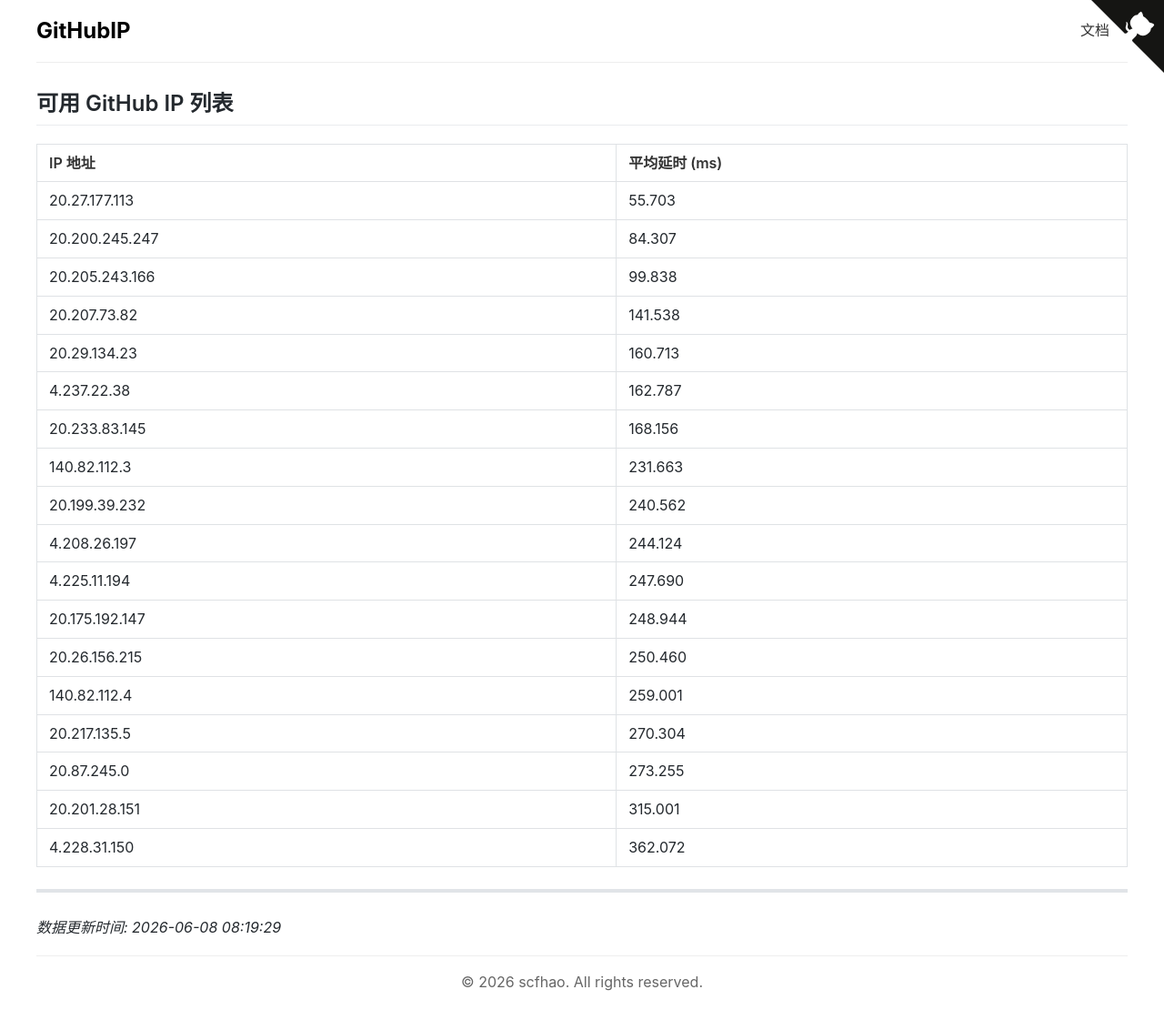
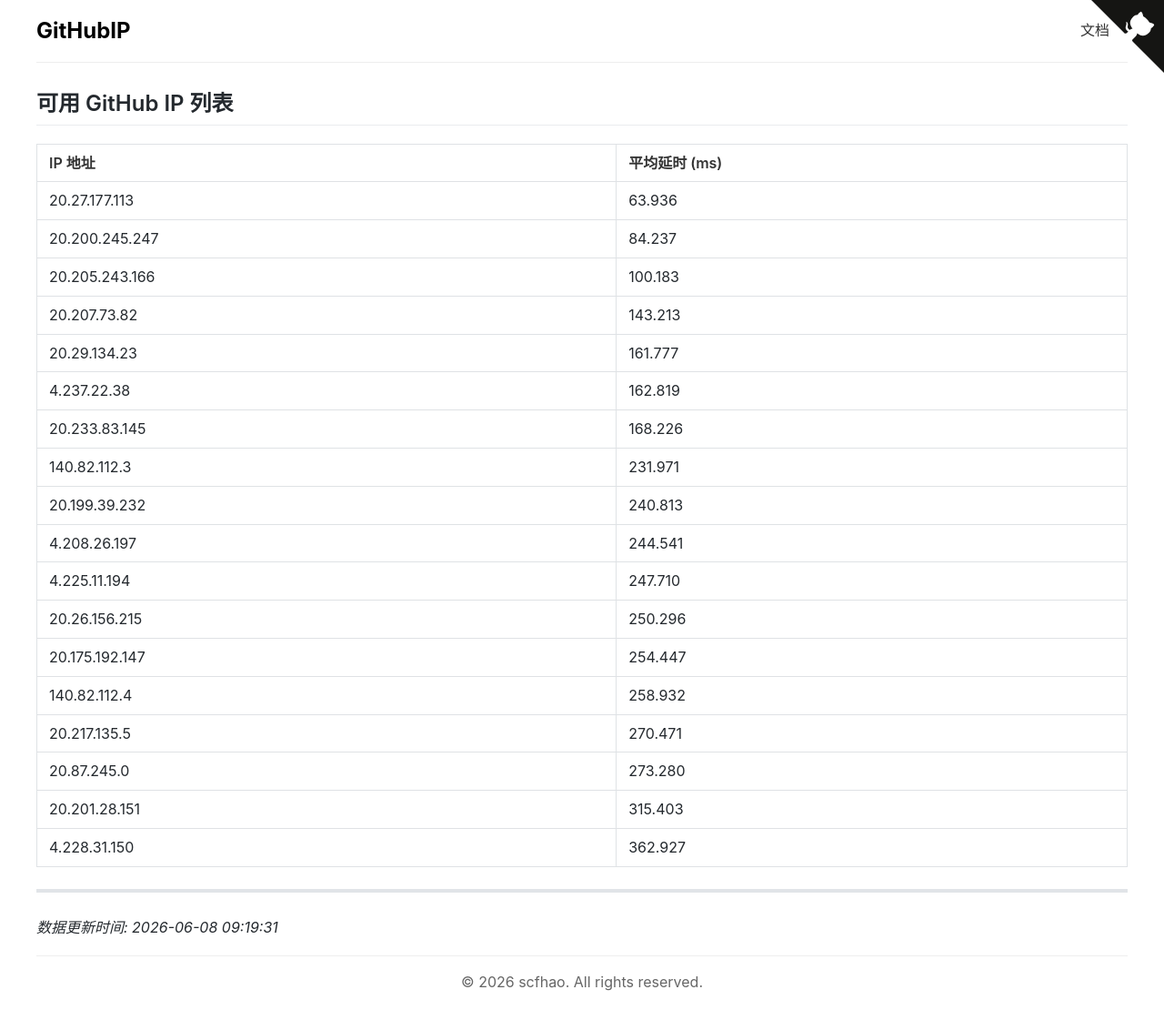
Before and after one commit to scfhao/GitHubIP, a Jekyll site: the page built from index.md, in a window 1280 px wide. Shown: the whole page at 91% size. Built offline with Jekyll 4.4.1, drawn with Linux system fonts in a browser that asks for light colours.

Commit message:
自动脚本执行 - 2026-06-08 09:19:31

```diff
--- a/index.md
+++ b/index.md
@@ -1,32 +1,32 @@
 ---
 layout: home
 title: GitHub IP 列表
-date: 2026-06-08 08:19:29
+date: 2026-06-08 09:19:31
 ---
 
 ## 可用 GitHub IP 列表
 
 | IP 地址 | 平均延时 (ms) |
 |---------|--------------|
-| 20.27.177.113 | 55.703 |
-| 20.200.245.247 | 84.307 |
-| 20.205.243.166 | 99.838 |
-| 20.207.73.82 | 141.538 |
-| 20.29.134.23 | 160.713 |
-| 4.237.22.38 | 162.787 |
-| 20.233.83.145 | 168.156 |
-| 140.82.112.3 | 231.663 |
-| 20.199.39.232 | 240.562 |
-| 4.208.26.197 | 244.124 |
-| 4.225.11.194 | 247.690 |
-| 20.175.192.147 | 248.944 |
-| 20.26.156.215 | 250.460 |
-| 140.82.112.4 | 259.001 |
-| 20.217.135.5 | 270.304 |
-| 20.87.245.0 | 273.255 |
-| 20.201.28.151 | 315.001 |
-| 4.228.31.150 | 362.072 |
+| 20.27.177.113 | 63.936 |
+| 20.200.245.247 | 84.237 |
+| 20.205.243.166 | 100.183 |
+| 20.207.73.82 | 143.213 |
+| 20.29.134.23 | 161.777 |
+| 4.237.22.38 | 162.819 |
+| 20.233.83.145 | 168.226 |
+| 140.82.112.3 | 231.971 |
+| 20.199.39.232 | 240.813 |
+| 4.208.26.197 | 244.541 |
+| 4.225.11.194 | 247.710 |
+| 20.26.156.215 | 250.296 |
+| 20.175.192.147 | 254.447 |
+| 140.82.112.4 | 258.932 |
+| 20.217.135.5 | 270.471 |
+| 20.87.245.0 | 273.280 |
+| 20.201.28.151 | 315.403 |
+| 4.228.31.150 | 362.927 |
 
 ---
 
-*数据更新时间: 2026-06-08 08:19:29*
+*数据更新时间: 2026-06-08 09:19:31*
```
